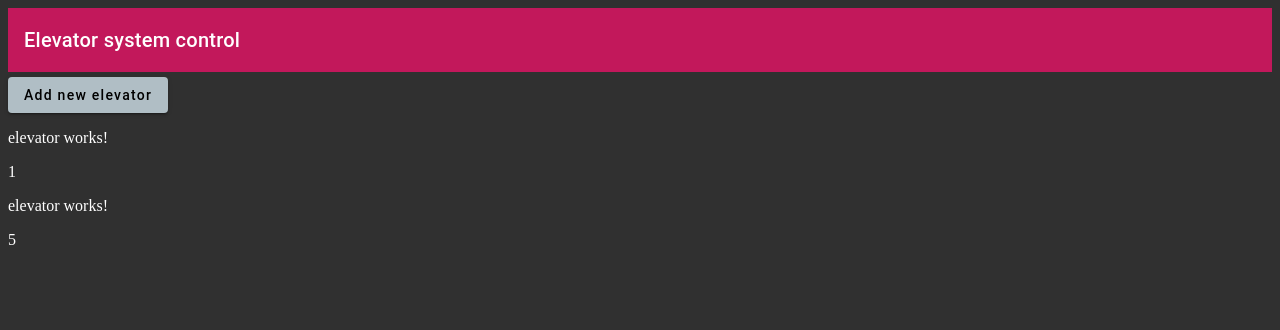
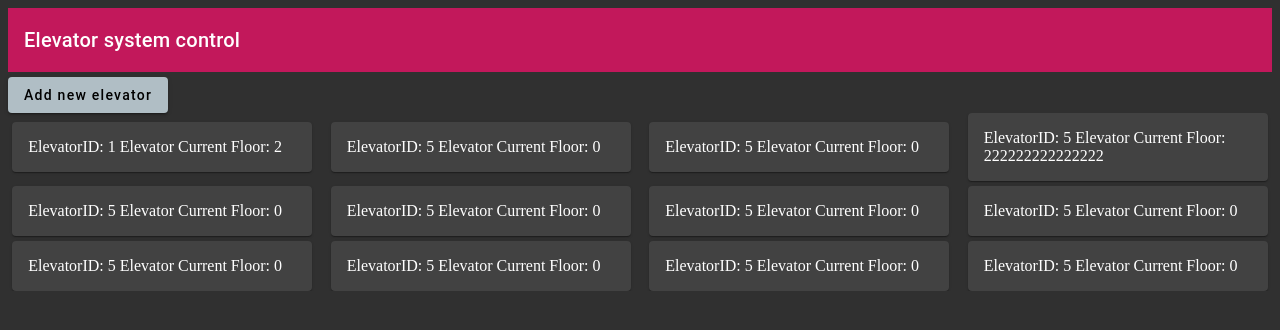
Before and after one commit to marcin7848/ElevatorSystemControl, an Angular app in the folder elevator-angular/: page / in a window 1280 px wide. Shown: the top 330 px of the page. Built offline with nearby package versions, Linux system fonts and the light colour scheme.

Commit message:
elevator cards grid

```diff
--- a/elevator-angular/src/app/elevator-management/elevator-management.module.ts
+++ b/elevator-angular/src/app/elevator-management/elevator-management.module.ts
@@ -3,6 +3,7 @@ import { ManagementComponent } from './management/management.component';
 import { ElevatorComponent } from './elevator/elevator.component';
 import {MatButtonModule} from '@angular/material/button';
 import {CommonModule} from "@angular/common";
+import {MatCardModule} from "@angular/material/card";
 
 @NgModule({
   declarations: [
@@ -11,7 +12,8 @@ import {CommonModule} from "@angular/common";
   ],
   imports: [
     CommonModule,
-    MatButtonModule
+    MatButtonModule,
+    MatCardModule
   ]
 })
 export class ElevatorManagementModule { }
--- a/elevator-angular/src/app/elevator-management/elevator/elevator.component.css
+++ b/elevator-angular/src/app/elevator-management/elevator/elevator.component.css
@@ -0,0 +1,4 @@
+.elevator-card{
+  width: 300px;
+
+}
--- a/elevator-angular/src/app/elevator-management/elevator/elevator.component.html
+++ b/elevator-angular/src/app/elevator-management/elevator/elevator.component.html
@@ -1,3 +1,6 @@
-<p>elevator works!</p>
-
-{{elevator.id}}
+<mat-card class="elevator-card">
+  <mat-card-content>
+    ElevatorID: {{elevator.id}}
+    Elevator Current Floor: {{elevator.currentFloor}}
+  </mat-card-content>
+</mat-card>
--- a/elevator-angular/src/app/elevator-management/management/management.component.css
+++ b/elevator-angular/src/app/elevator-management/management/management.component.css
@@ -1,3 +1,12 @@
 .add-new-elevator-button{
   margin-top: 5px;
 }
+
+.elevator-box{
+  display: grid;
+  overflow: hidden;
+  grid-template-columns: repeat(4, 1fr);
+  grid-column-gap: 10px;
+  grid-row-gap: 5px;
+  place-items: center;
+}
--- a/elevator-angular/src/app/elevator-management/management/management.component.html
+++ b/elevator-angular/src/app/elevator-management/management/management.component.html
@@ -2,4 +2,6 @@
   <button mat-raised-button color="accent" class="add-new-elevator-button">Add new elevator</button>
 </div>
 
-<app-elevator *ngFor="let elevator of elevators" [elevator]="elevator"></app-elevator>
+<div class="elevator-box">
+  <app-elevator *ngFor="let elevator of elevators" [elevator]="elevator"></app-elevator>
+</div>
--- a/elevator-angular/src/app/elevator-management/management/management.component.ts
+++ b/elevator-angular/src/app/elevator-management/management/management.component.ts
@@ -13,7 +13,18 @@ export class ManagementComponent implements OnInit {
   constructor(){
     this.elevators = [
       new Elevator(1, 2, [new ElevatorFloor(1, 5), new ElevatorFloor(1, 8)]),
-      new Elevator(5, 0, [new ElevatorFloor(5, 1), new ElevatorFloor(5, 2)])
+      new Elevator(5, 0, [new ElevatorFloor(5, 1), new ElevatorFloor(5, 2)]),
+
+      new Elevator(5, 0, [new ElevatorFloor(5, 1), new ElevatorFloor(5, 2)]),
+      new Elevator(5, 222222222222222, [new ElevatorFloor(5, 1), new ElevatorFloor(5, 2)]),
+      new Elevator(5, 0, [new ElevatorFloor(5, 1), new ElevatorFloor(5, 2)]),
+      new Elevator(5, 0, [new ElevatorFloor(5, 1), new ElevatorFloor(5, 2)]),
+      new Elevator(5, 0, [new ElevatorFloor(5, 1), new ElevatorFloor(5, 2)]),
+      new Elevator(5, 0, [new ElevatorFloor(5, 1), new ElevatorFloor(5, 2)]),
+      new Elevator(5, 0, [new ElevatorFloor(5, 1), new ElevatorFloor(5, 2)]),
+      new Elevator(5, 0, [new ElevatorFloor(5, 1), new ElevatorFloor(5, 2)]),
+      new Elevator(5, 0, [new ElevatorFloor(5, 1), new ElevatorFloor(5, 2)]),
+        new Elevator(5, 0, [new ElevatorFloor(5, 1), new ElevatorFloor(5, 2)])
     ];
   }
 
```
